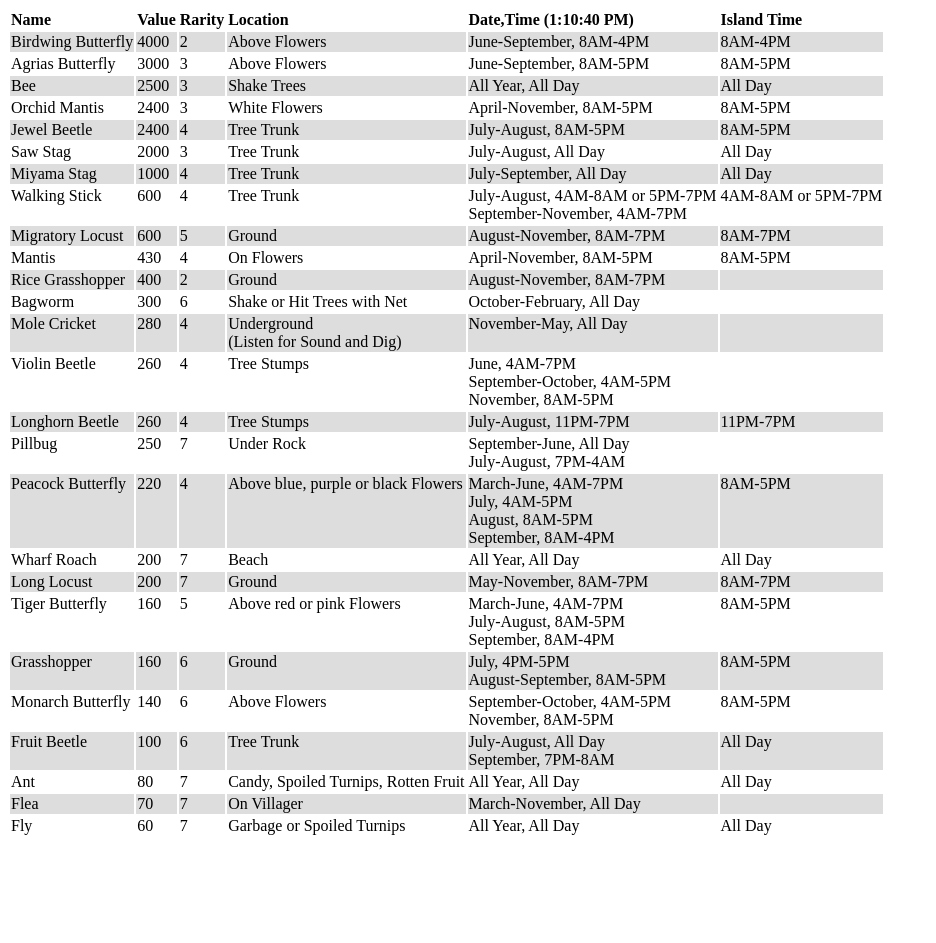
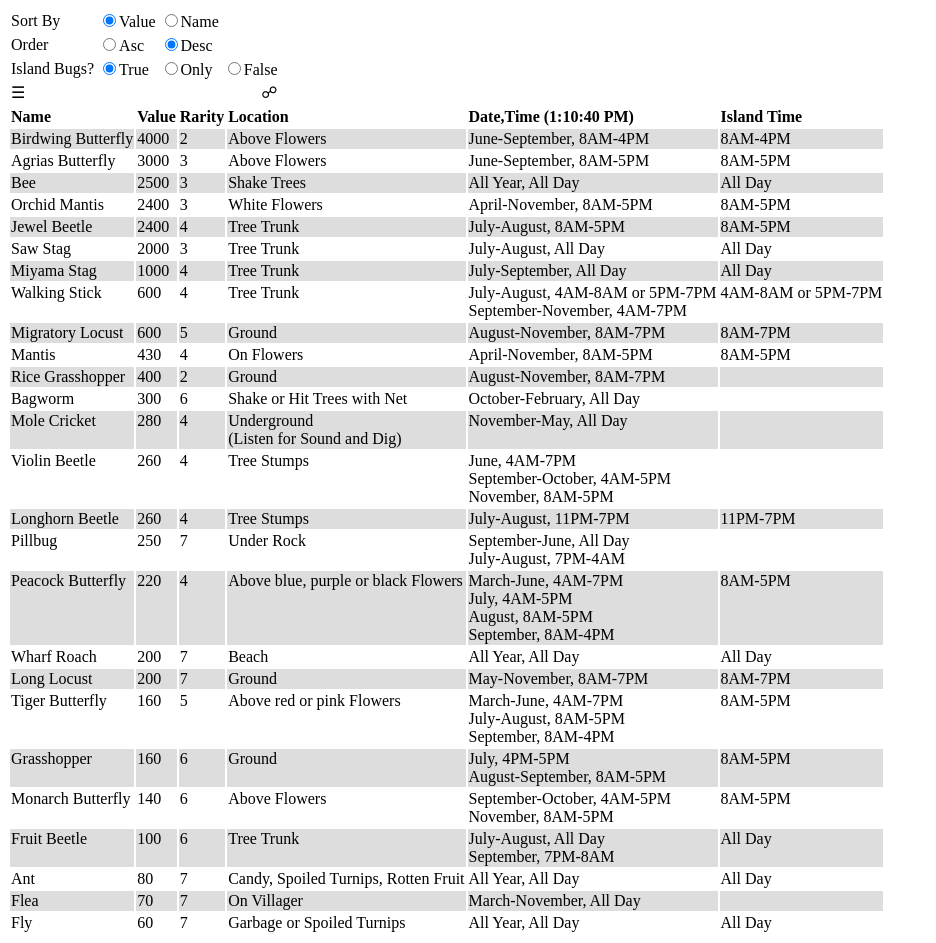
Before and after one commit to theawesomefiles/theawesomefiles.github.io, a plain HTML site: page animalcrossing/bugs.htm in a window 1280 px wide. Shown: the whole page, without its empty margins (0-936 px from the left). Before the commit the page ends 846 px from the top, so only its background shows below. Drawn offline with Linux system fonts and the light colour scheme.

Commit message:
Added search options to bugs.htm

```diff
--- a/animalcrossing/bugs.htm
+++ b/animalcrossing/bugs.htm
@@ -7,6 +7,10 @@ function Get(yourUrl){
     Httpreq.open("GET",yourUrl,false);
     Httpreq.send(null);
     return Httpreq.responseText;
+}
+
+function capitalizeFirstLetter(string) {
+    return string.charAt(0).toUpperCase() + string.slice(1);
 }
 
 function stringFromObject(obj) {
@@ -142,27 +146,95 @@ function sortItems(obj,params) {
 	return obj;
 }
 
-var json_obj;
-var searchParams;
+function navigateToParameterizedPage(){
+	var s = window.location.href.split("?")[0];
+	window.location.href = s + '?sf=' + searchParams['sf'] + '&so=' + searchParams['so'] + '&island=' + searchParams['island'];
+}
 
-function process() {
-	json_obj = sortItems(json_obj,searchParams);
+function readParamsFromUi() {
+	var radios = document.getElementsByName('sortOrder');
+	for(var i = 0; i < radios.length; ++i) {
+		if(radios[i].checked) {
+			searchParams['so'] = radios[i].value;
+			break;
+		}
+	}
 
-	var resultHTML = "";
+	radios = document.getElementsByName('sortField');
+	for(var i = 0; i < radios.length; ++i) {
+		if(radios[i].checked) {
+			searchParams['sf'] = radios[i].value;
+			break;
+		}
+	}
+
+	radios = document.getElementsByName('island');
+	for(var i = 0; i < radios.length; ++i) {
+		if(radios[i].checked) {
+			searchParams['island'] = radios[i].value;
+			break;
+		}
+	}
+}
+
+function populateUiWithParams() {
+	var radios = document.getElementsByName('sortOrder');
+	for(var i = 0; i < radios.length; ++i) {
+		radios[i].checked = false;
+	}
+	document.getElementById('sortOrder' + capitalizeFirstLetter(searchParams['so'])).checked = true;
+
+	radios = document.getElementsByName('sortField');
+	for(var i = 0; i < radios.length; ++i) {
+		radios[i].checked = false;
+	}
+	document.getElementById('sortField' + capitalizeFirstLetter(searchParams['sf'])).checked = true;
+
+	radios = document.getElementsByName('island');
+	for(var i = 0; i < radios.length; ++i) {
+		radios[i].checked = false;
+	}
+	document.getElementById('island' + capitalizeFirstLetter(searchParams['island'])).checked = true;
+}
+
+
+function buildOptions(resultHTML) {
+	resultHTML += "<div class='optionPanel'><button class='borderless' onclick='toggleOptionsPanel()'>&#9776;</button></div>";
+	resultHTML += "<div class='optionPanel closed'><table><tbody>"
+	resultHTML += "<tr><td>Sort By</td>";
+	resultHTML += "<td><input type='radio' name='sortField' value='Value' id='sortFieldValue' onclick='process()'/><label for='sortFieldValue'>Value</label></td>";
+	resultHTML += "<td><input type='radio' name='sortField' value='Name' id='sortFieldName' onclick='process()'/><label for='sortFieldName'>Name</label></td></tr>";
+	resultHTML += "<tr><td>Order</td>";
+	resultHTML += "<td><input type='radio' name='sortOrder' value='asc' id='sortOrderAsc' onclick='process()'/><label for='sortOrderAsc'>Asc</label></td>";
+	resultHTML += "<td><input type='radio' name='sortOrder' value='desc' id='sortOrderDesc' onclick='process()'/><label for='sortOrderDesc'>Desc</label></td></tr>";
+	resultHTML += "<tr><td>Island Bugs?</td>";
+	resultHTML += "<td><input type='radio' name='island' value='true' id='islandTrue' onclick='process()'/><label for='islandTrue'>True</label></td>";
+	resultHTML += "<td><input type='radio' name='island' value='only' id='islandOnly' onclick='process()'/><label for='islandOnly'>Only</label></td>";
+	resultHTML += "<td><input type='radio' name='island' value='false' id='islandFalse' onclick='process()'/><label for='islandFalse'>False</label></td></tr>";
+	resultHTML += "<tr><td><button class='borderless' onclick='toggleOptionsPanel()'>&#9776;</button></td><td/><td/><td><button class='borderless right' onclick='navigateToParameterizedPage()'>&#9741;</button></td></tr></tbody></table></div>";
+	return resultHTML;
+}
+
+function buildTable(resultHTML) {
 	resultHTML += "<table><tbody>";
-	resultHTML += "<tr><td class='header'>Name</td><td class='header'>Value</td><td class='header'>Rarity</td><td class='header'>Location</td><td class='header'>Date,Time (" + new Date(new Date().getTime()).toLocaleTimeString() + ")</td><td class='header'>Island Time</td>";
 	var month = new Date().getMonth() + 1;
 	var hour = new Date().getHours();
+	resultHTML += "<tr><td class='header'>Name</td><td class='header'>Value</td><td class='header'>Rarity</td><td class='header'>Location</td><td class='header'>Date,Time (" + new Date(new Date().getTime()).toLocaleTimeString() + ")</td><td class='header'>Island Time</td>";
 	for(var i = 0; i < json_obj.length; i++) {
-		var dataObj = json_obj[i];
-		if(filterItem(dataObj,searchParams,month,hour)) {
+		if(filterItem(json_obj[i],searchParams,month,hour)) {
 			resultHTML += "<tr>"
-				+ stringFromObject(dataObj)
+				+ stringFromObject(json_obj[i])
 				+"</tr>";
 		}
 	}
 	resultHTML += "</tbody></table>";
-	document.getElementById('results').innerHTML = resultHTML;
+	return resultHTML;
+}
+
+var json_obj;
+var searchParams;
+
+function reloadProcess() {
 	var interval = (5 - new Date().getSeconds() % 5) * 1000 + new Date().getMilliseconds();
 	if(interval > 5000) {
 		interval = 5000;
@@ -170,18 +242,62 @@ function process() {
 	setTimeout(process, interval);
 }
 
+function process() {
+	readParamsFromUi();
+	json_obj = sortItems(json_obj,searchParams);
+	document.getElementById('results').innerHTML = buildTable('');
+	reloadProcess();
+}
+
+
+function loadSearchParams() {
+	var urlParams = new URLSearchParams(location.search.slice(1));
+	searchParams = {};
+	var anyIncluded = false;
+	for(var searchKey of urlParams) {
+		anyIncluded = true;
+		searchParams[searchKey[0]] = searchKey[1];
+	}
+
+	if(!anyIncluded) {
+		toggleOptionsPanel();
+	}
+
+	if(searchParams['sf'] == null) {
+		searchParams['sf'] = 'Value';
+	}
+	if(searchParams['so'] == null) {
+		if(searchParams['sf'] == 'Value') {
+			searchParams['so'] = 'desc';
+		}
+		else {
+			searchParams['so'] = 'asc';
+		}
+	}
+	if(searchParams['island'] == null) {
+		searchParams['island'] = 'true';
+	}
+}
+
+
 function load() {
 	json_obj = JSON.parse(Get("bugs.json"));
-	var urlParams = new URLSearchParams(location.search.slice(1));
-	searchParams = {};
-	for(var searchKey of urlParams) {
-		searchParams[searchKey[0]] = searchKey[1];
+	document.getElementById('options').innerHTML = buildOptions('');
+	loadSearchParams();
+	populateUiWithParams();
+	process();
+}
+
+function toggleOptionsPanel() {
+	var elements = document.getElementsByClassName('optionPanel');
+	for(var i = 0; i < elements.length; ++i) {
+		elements[i].classList.toggle('closed');
 	}
-	process();
 }
 </script>
 </head>
 <body onload="load()">
-<div id="results" />
+<div id="options"></div>
+<div id="results"></div>
 </body>
 </html>
```
